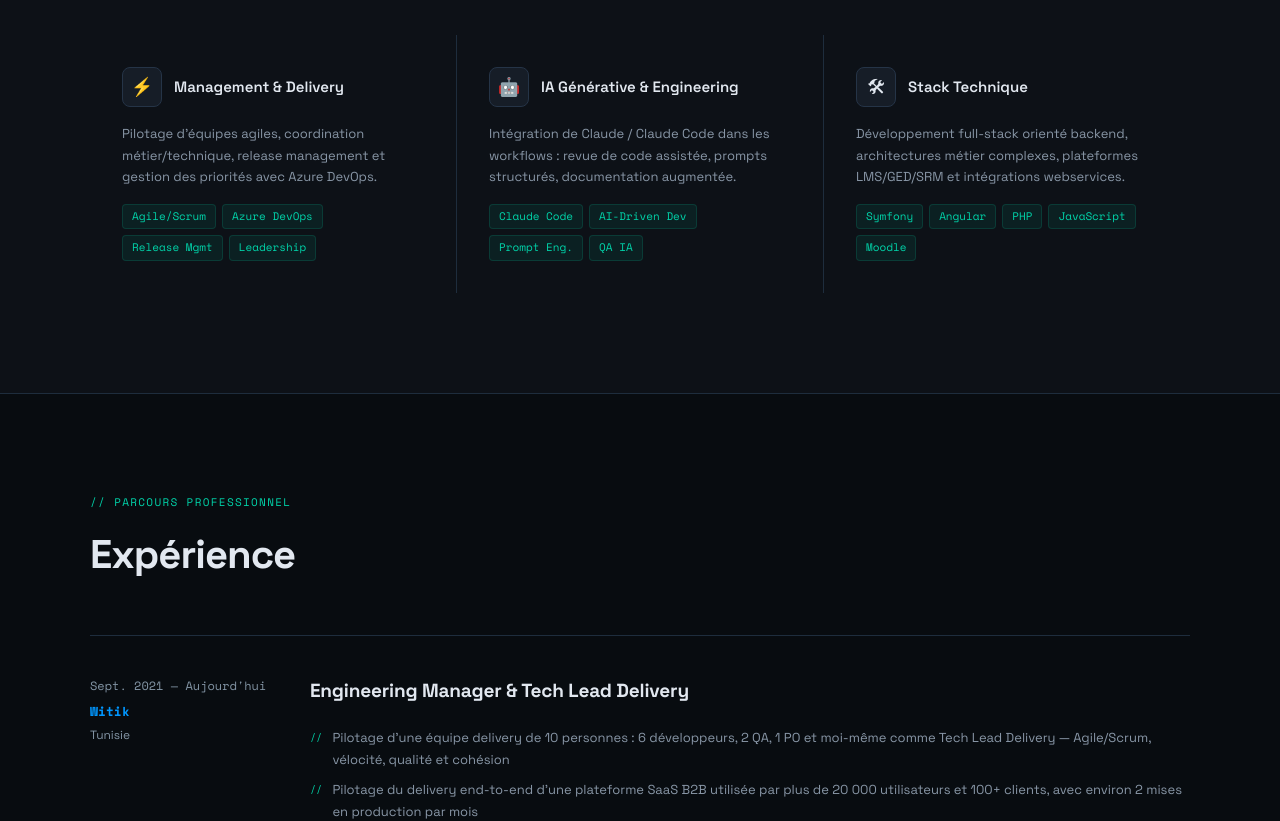
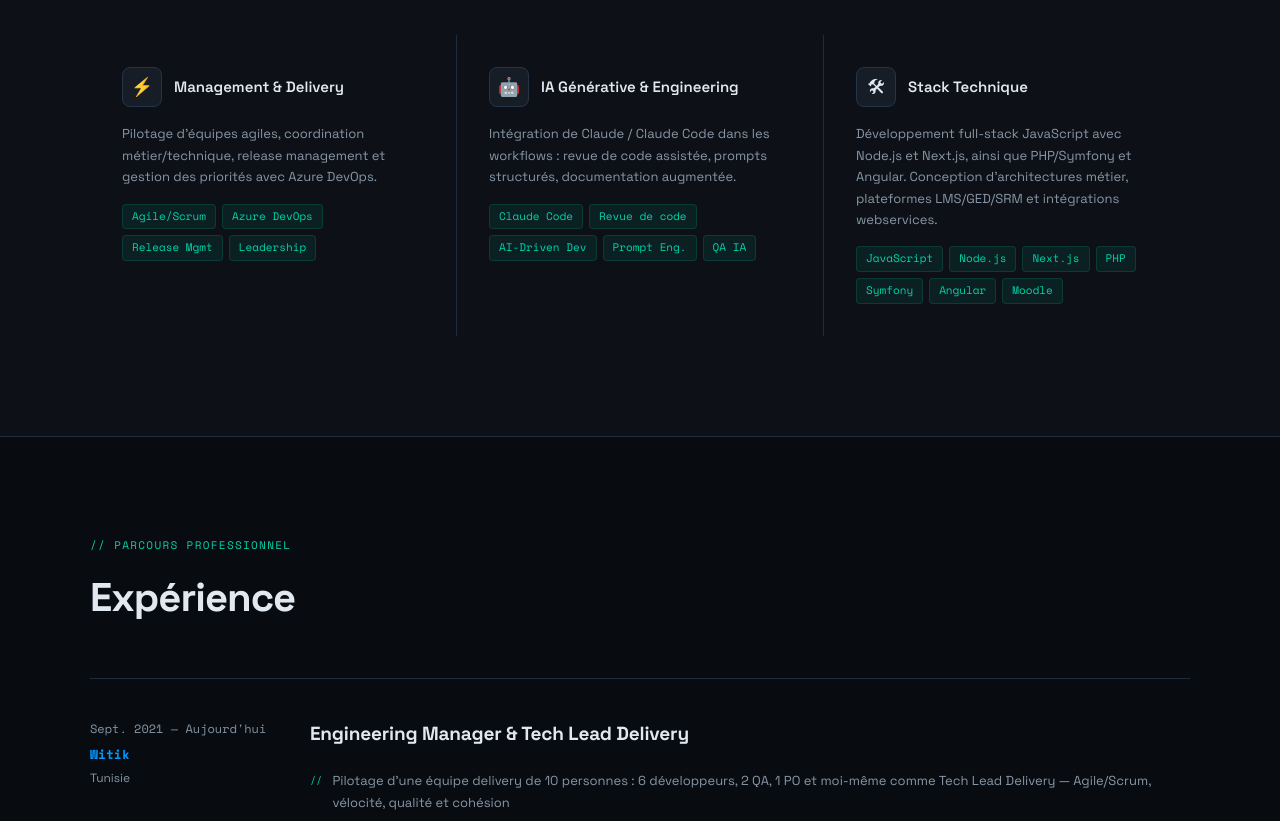
Before and after one commit to othmzh/portfolio_mzeh, a Next.js app: page / in a window 1280 px wide. Shown: the part 1180-2001 px from the top of the page. Built offline with nearby package versions, Linux system fonts and the light colour scheme.

Commit message:
Polish skills and analytics integration

```diff
--- a/components/Testimonials.js
+++ b/components/Testimonials.js
@@ -12,6 +12,12 @@ export default function Testimonials() {
   const [activeIndex, setActiveIndex] = useState(0)
   const [isPaused, setIsPaused] = useState(false)
   const activeTestimonial = testimonials[activeIndex % testimonials.length]
+  const initials = activeTestimonial.name
+    .split(/\s+/)
+    .slice(0, 2)
+    .map(part => part[0])
+    .join('')
+    .toUpperCase()
   const goTo = index => setActiveIndex((index + testimonials.length) % testimonials.length)
 
   useEffect(() => {
@@ -42,12 +48,17 @@ export default function Testimonials() {
           <figure className={styles.card} aria-live={isPaused ? 'polite' : 'off'} aria-atomic="true">
             <blockquote className={styles.quote} key={activeTestimonial.name}>{activeTestimonial.quote}</blockquote>
             <figcaption className={styles.person}>
+              <span className={styles.avatar} aria-hidden="true" style={{ '--avatar-hue': `${(activeIndex * 61 + 196) % 360}deg` }}>
+                {initials}
+              </span>
+              <span className={styles.personDetails}>
                 {activeTestimonial.source ? (
                   <a href={activeTestimonial.source} target="_blank" rel="noreferrer" className={styles.name}>{activeTestimonial.name}</a>
                 ) : (
                   <span className={styles.name}>{activeTestimonial.name}</span>
                 )}
                 <span className={styles.role}>{activeTestimonial.role}</span>
+              </span>
             </figcaption>
           </figure>
           <div className={styles.controls}>
--- a/data/en/skills.en.json
+++ b/data/en/skills.en.json
@@ -9,12 +9,12 @@
     "icon": "🤖",
     "title": "Generative AI & Engineering",
     "desc": "Integration of Claude / Claude Code into workflows: assisted code review, structured prompts, augmented documentation.",
-    "tags": ["Claude Code", "AI-Driven Dev", "Prompt Eng.", "AI QA"]
+    "tags": ["Claude Code", "Code Review", "AI-Driven Dev", "Prompt Eng.", "AI QA"]
   },
   {
     "icon": "🛠",
     "title": "Tech Stack",
-    "desc": "Backend-focused full-stack development, complex business architectures, LMS/DMS/SRM platforms and webservice integrations.",
-    "tags": ["Symfony", "Angular", "PHP", "JavaScript", "Moodle"]
+    "desc": "Full-stack JavaScript development with Node.js and Next.js, alongside PHP/Symfony and Angular. Business architecture, LMS/DMS/SRM platforms and web service integrations.",
+    "tags": ["JavaScript", "Node.js", "Next.js", "PHP", "Symfony", "Angular", "Moodle"]
   }
 ]
--- a/data/fr/skills.fr.json
+++ b/data/fr/skills.fr.json
@@ -9,12 +9,12 @@
     "icon": "🤖",
     "title": "IA Générative & Engineering",
     "desc": "Intégration de Claude / Claude Code dans les workflows : revue de code assistée, prompts structurés, documentation augmentée.",
-    "tags": ["Claude Code", "AI-Driven Dev", "Prompt Eng.", "QA IA"]
+    "tags": ["Claude Code", "Revue de code", "AI-Driven Dev", "Prompt Eng.", "QA IA"]
   },
   {
     "icon": "🛠",
     "title": "Stack Technique",
-    "desc": "Développement full-stack orienté backend, architectures métier complexes, plateformes LMS/GED/SRM et intégrations webservices.",
-    "tags": ["Symfony", "Angular", "PHP", "JavaScript", "Moodle"]
+    "desc": "Développement full-stack JavaScript avec Node.js et Next.js, ainsi que PHP/Symfony et Angular. Conception d’architectures métier, plateformes LMS/GED/SRM et intégrations webservices.",
+    "tags": ["JavaScript", "Node.js", "Next.js", "PHP", "Symfony", "Angular", "Moodle"]
   }
 ]
--- a/pages/_app.js
+++ b/pages/_app.js
@@ -1,5 +1,5 @@
 import '../styles/globals.css'
-import { Analytics } from '@vercel/analytics/react'
+import { Analytics } from '@vercel/analytics/next'
 import { SpeedInsights } from '@vercel/speed-insights/next'
 import { Space_Grotesk, Space_Mono } from 'next/font/google'
 import ErrorBoundary from '../components/ErrorBoundary'
--- a/styles/Testimonials.module.css
+++ b/styles/Testimonials.module.css
@@ -53,6 +53,30 @@
 }
 
 .person {
+  display: flex;
+  align-items: center;
+  gap: 0.85rem;
+}
+
+.avatar {
+  width: 48px;
+  height: 48px;
+  flex: 0 0 48px;
+  display: inline-flex;
+  align-items: center;
+  justify-content: center;
+  border: 1px solid hsla(var(--avatar-hue), 85%, 75%, 0.4);
+  border-radius: 50%;
+  color: hsl(var(--avatar-hue), 85%, 85%);
+  background: linear-gradient(145deg, hsla(var(--avatar-hue), 65%, 45%, 0.38), var(--surface));
+  box-shadow: inset 0 0 18px hsla(var(--avatar-hue), 85%, 65%, 0.12);
+  font-family: var(--mono);
+  font-size: 14px;
+  font-weight: 700;
+  letter-spacing: 0.04em;
+}
+
+.personDetails {
   display: flex;
   flex-direction: column;
   gap: 0.25rem;
```
Lines whose indentation alone changed are shown as unchanged.
